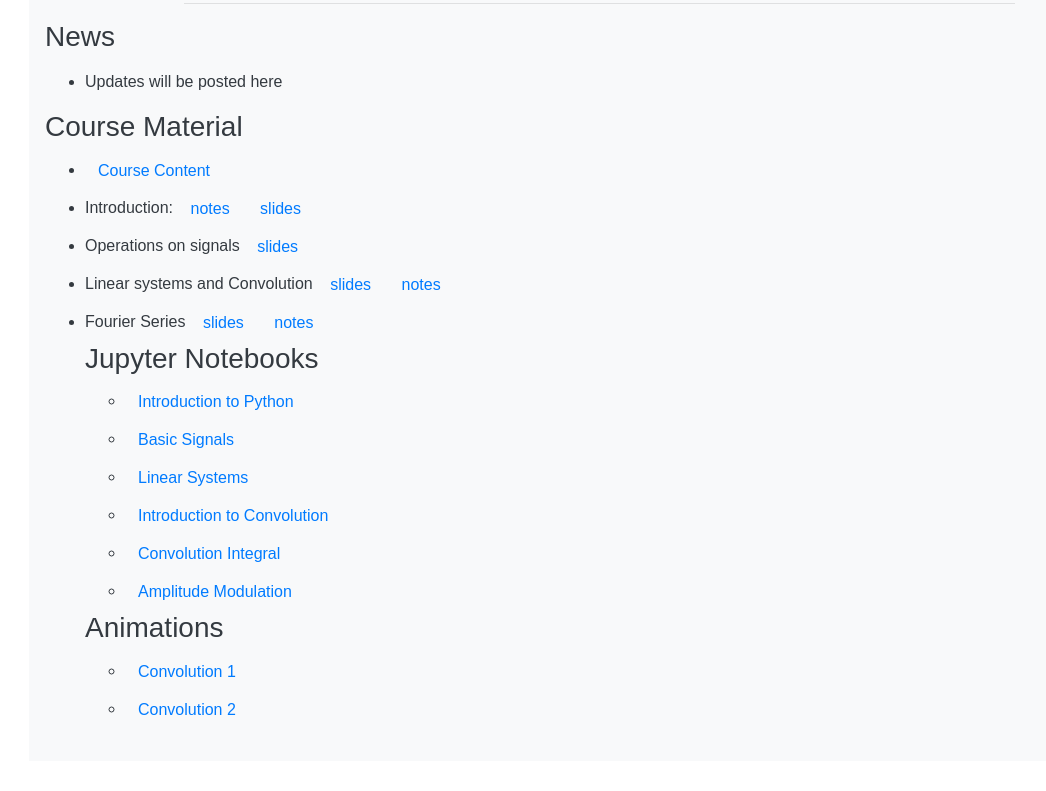
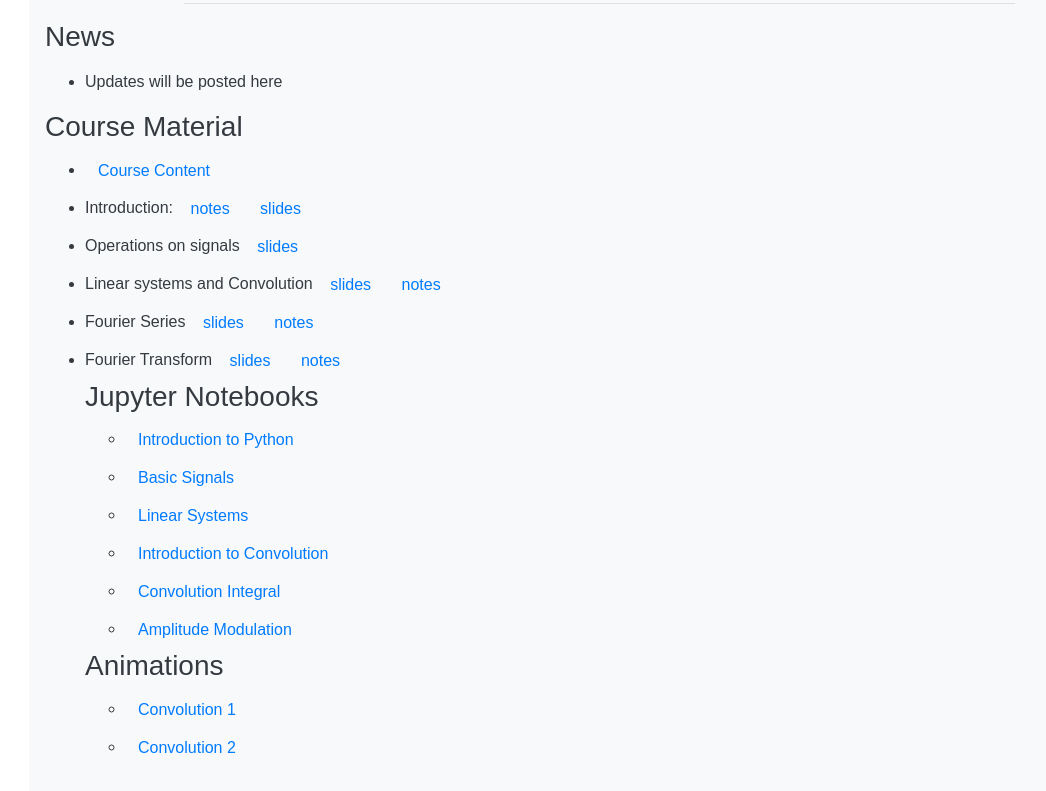
Before and after one commit to ciiram/ciiram.github.io, a plain HTML site: page signals-and-communication-I.html in a window 1280 px wide. Shown: the part 75-866 px from the top of the page, without its empty margins (41-1087 px from the left). Before the commit the page ends 844 px from the top, so only its background shows below. Drawn offline with nearby package versions, Linux system fonts and the light colour scheme.

Commit message:
Fourier transform lecture

```diff
--- a/signals-and-communication-I.html
+++ b/signals-and-communication-I.html
@@ -29,7 +29,8 @@
           <li>  Introduction: <a href="files/lecture_notes/sc1_lecture1.pdf" class="btn btn-link" role="button">notes</a> <a href="files/lecture_notes/sc1_slides_lecture_1.pdf" class="btn btn-link" role="button">slides</a>
 	  <li>  Operations on signals <a href="files/lecture_notes/sc1_slides_lecture_1b.pdf" class="btn btn-link" role="button">slides</a>
 	  <li> Linear systems and Convolution <a href="files/lecture_notes/sc1_slides_lecture_2.pdf" class="btn btn-link" role="button">slides</a> <a href="files/lecture_notes/sc1_lecture2.pdf" class="btn btn-link" role="button">notes</a>
-	    <li> Fourier Series <a href="files/lecture_notes/sc1_slides_lecture_3.pdf" class="btn btn-link" role="button">slides</a> <a href="files/lecture_notes/sc1_lecture3.pdf" class="btn btn-link" role="button">notes</a>
+	  <li> Fourier Series <a href="files/lecture_notes/sc1_slides_lecture_3.pdf" class="btn btn-link" role="button">slides</a> <a href="files/lecture_notes/sc1_lecture3.pdf" class="btn btn-link" role="button">notes</a>
+	    <li> Fourier Transform <a href="files/lecture_notes/sc1_slides_lecture_4.pdf" class="btn btn-link" role="button">slides</a> <a href="files/lecture_notes/sc1_lecture4.pdf" class="btn btn-link" role="button">notes</a>
 	    <!--
             <ul>
               <li>
```
Also changed, not shown: 1 other file.
